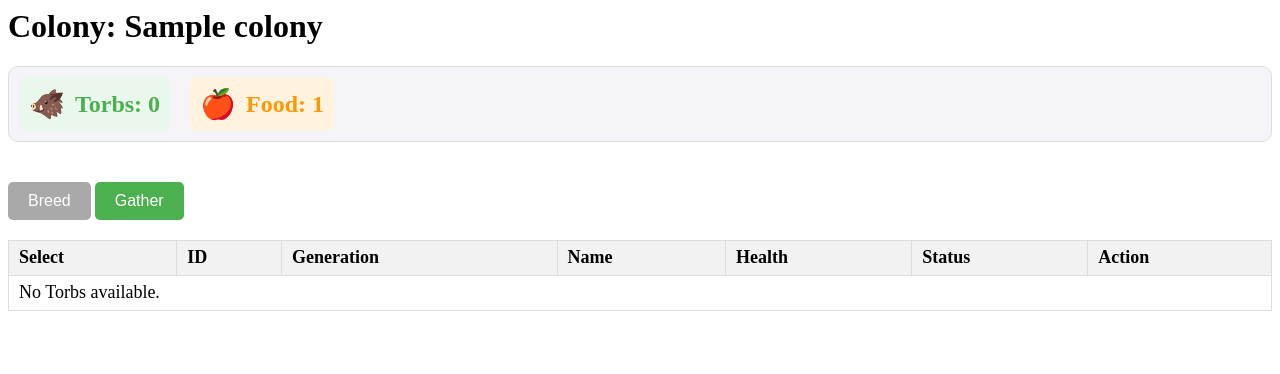
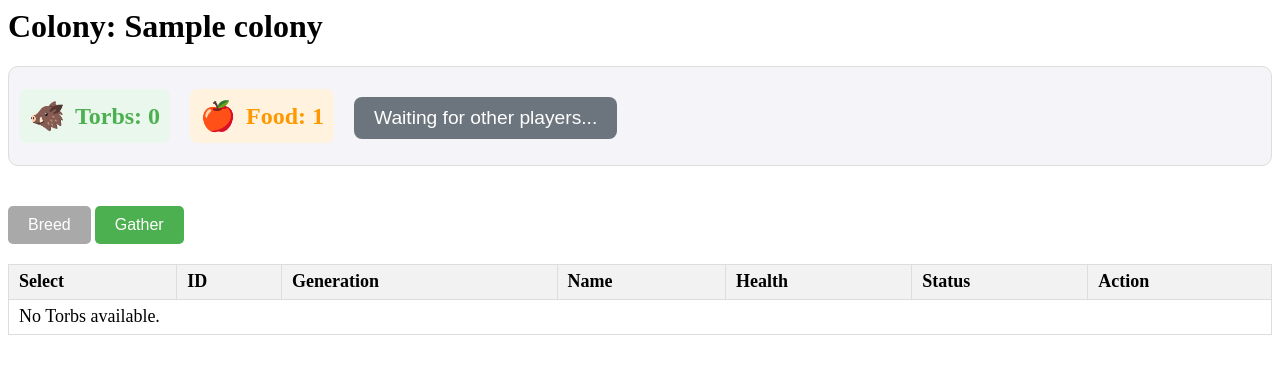
Before and after one commit to EleazarHouston/Hereditus, a Django app: page /play/ in a window 1280 px wide. Shown: the top 374 px of the page. Run offline with Django 5.2, Linux system fonts and the light colour scheme; tables that the repository leaves empty hold one stand-in row (values such as "Sample post"); data that the repository does not hold is empty.

Commit message:
End turn button

```diff
--- a/main_game/models.py
+++ b/main_game/models.py
@@ -103,6 +103,7 @@ class Colony(models.Model):
     name = models.CharField(max_length=64, default="DefaultName")
     game = models.ForeignKey(Game, on_delete=models.CASCADE, null=True)
     food = models.IntegerField(default=5)
+    ready = models.BooleanField(default=False)
 
     @property
     def torb_count(self):
@@ -127,8 +128,10 @@ class Colony(models.Model):
             self.game.evolution_engine.protogenesis_torb(colony=self)
 
     def save(self, *args, **kwargs):
+        is_new = self.pk is None
         super().save(*args, **kwargs)
-        self.init_torbs()
+        if is_new:
+            self.init_torbs()
 
     def __str__(self):
         return self.name
--- a/main_game/static/main_game/style.css
+++ b/main_game/static/main_game/style.css
@@ -82,3 +82,20 @@ input[type="checkbox"] {
     color: #FF9800;
     background-color: #fff3e0;
 }
+
+.end-turn-button {
+    padding: 10px 20px;
+    font-size: 1.2em;
+    color: white;
+    background-color: #007BFF;
+    border: none;
+    border-radius: 8px;
+    cursor: pointer;
+    margin-left: auto;
+    text-align: center;
+}
+
+.end-turn-button.disabled {
+    background-color: #6c757d;  /* Greyed out color */
+    cursor: not-allowed;
+}
--- a/main_game/templates/main_game/colony.html
+++ b/main_game/templates/main_game/colony.html
@@ -6,7 +6,7 @@
 <head>
     <meta charset="UTF-8">
     <meta name="viewport" content="width=device-width, initial-scale=1.0">
-    <title>Colony Page</title>
+    <title>Hereditus: The Game</title>
 </head>
 <body>
     <h1>Colony: {{ colony.name }}</h1>
@@ -19,6 +19,16 @@
             <span class="icon">🍎</span> <!-- Optional icon for Food -->
             Food: {{ colony.food }}
         </div>
+        <form method="post" action="">
+            {% csrf_token %}
+            <button type="submit" name="action" value="end_turn" class="end-turn-button {% if colony.ready %}disabled{% else %}{% endif %}" {% if colony.ready %}disabled{% endif %}>
+                {% if colony.ready %}
+                    Waiting for other players...
+                {% else %}
+                    End Turn
+                {% endif %}
+            </button>
+        </form>
     </div>
 
     <form method="post" action="{% url 'colony_view' %}">
@@ -72,6 +82,7 @@
 </form>
 
 <script>
+
     const checkboxes = document.querySelectorAll('.torb-checkbox');
     const breedButton = document.getElementById('breed-button');
 
--- a/main_game/views.py
+++ b/main_game/views.py
@@ -31,6 +31,9 @@ def colony_view(request):
             colony.game.evolution_engine.breed_torbs(colony=colony, torb0=torb0, torb1=torb1)
         elif action == 'gather':
             pass
+        elif action == 'end_turn':
+            colony.ready = True
+            colony.save()
 
         return redirect('colony_view')
 
```
Also changed, not shown: main_game/migrations/0020_colony_ready.py (added).
